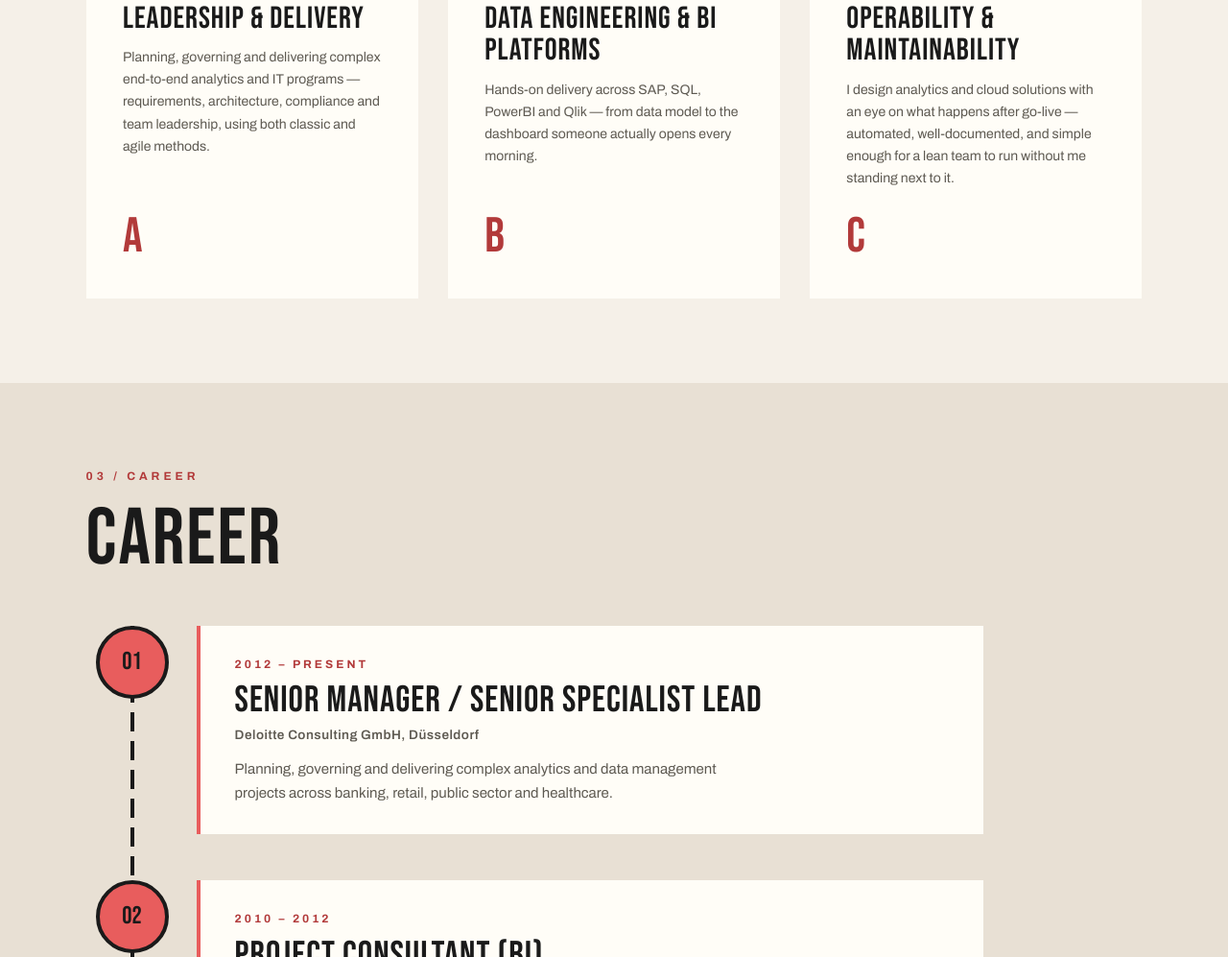
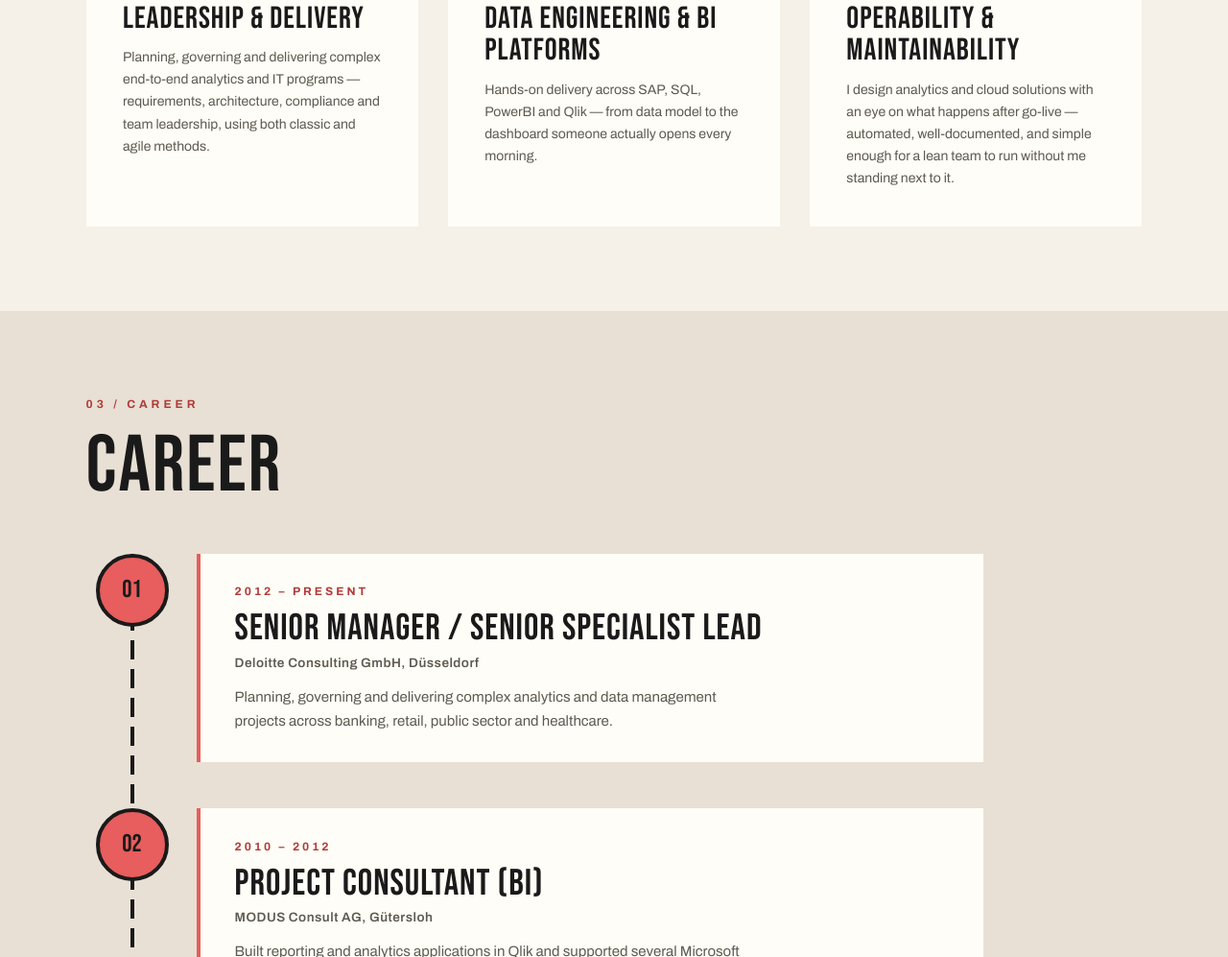
Before and after one commit to m8ai/m8ai.github.io, a plain HTML site: page index.html in a window 1280 px wide. Shown: the part 1586-2583 px from the top of the page at 96% size. Drawn offline with Linux system fonts and the light colour scheme.

Commit message:
Remove A/B/C markers from focus cards
Co-Authored-By: Claude Opus 5.5 <noreply@anthropic.com>
Claude-Session: https://claude.ai/code/session_018iVAiEh35NVenTYGGJMisY

```diff
--- a/index.html
+++ b/index.html
@@ -187,7 +187,6 @@
   .focus-card__icon svg{width:32px; height:32px;}
   .focus-card h3{font-family:var(--display); font-size:clamp(28px, 2.5vw, 36px); line-height:1.05; letter-spacing:1px; margin-bottom:12px;}
   .focus-card p{color:var(--muted); font-size:clamp(14px, 1.05vw, 16px); line-height:1.65; flex:1;}
-  .focus-card__num{font-family:var(--display); font-size:clamp(40px, 4vw, 56px); color:var(--accent-text); line-height:1; padding-top:24px;}
 
   /* Career: timeline */
   .career{background:var(--bg-alt);}
@@ -363,7 +362,6 @@
           </div>
           <h3>LEADERSHIP &amp; DELIVERY</h3>
           <p>Planning, governing and delivering complex end-to-end analytics and IT programs — requirements, architecture, compliance and team leadership, using both classic and agile methods.</p>
-          <div class="focus-card__num">A</div>
         </div>
         <div class="focus-card reveal d1">
           <div class="focus-card__icon">
@@ -375,7 +373,6 @@
           </div>
           <h3>DATA ENGINEERING &amp; BI PLATFORMS</h3>
           <p>Hands-on delivery across SAP, SQL, PowerBI and Qlik — from data model to the dashboard someone actually opens every morning.</p>
-          <div class="focus-card__num">B</div>
         </div>
         <div class="focus-card reveal d2">
           <div class="focus-card__icon">
@@ -387,7 +384,6 @@
           </div>
           <h3>OPERABILITY &amp; MAINTAINABILITY</h3>
           <p>I design analytics and cloud solutions with an eye on what happens after go-live — automated, well-documented, and simple enough for a lean team to run without me standing next to it.</p>
-          <div class="focus-card__num">C</div>
         </div>
       </div>
     </div>
```
